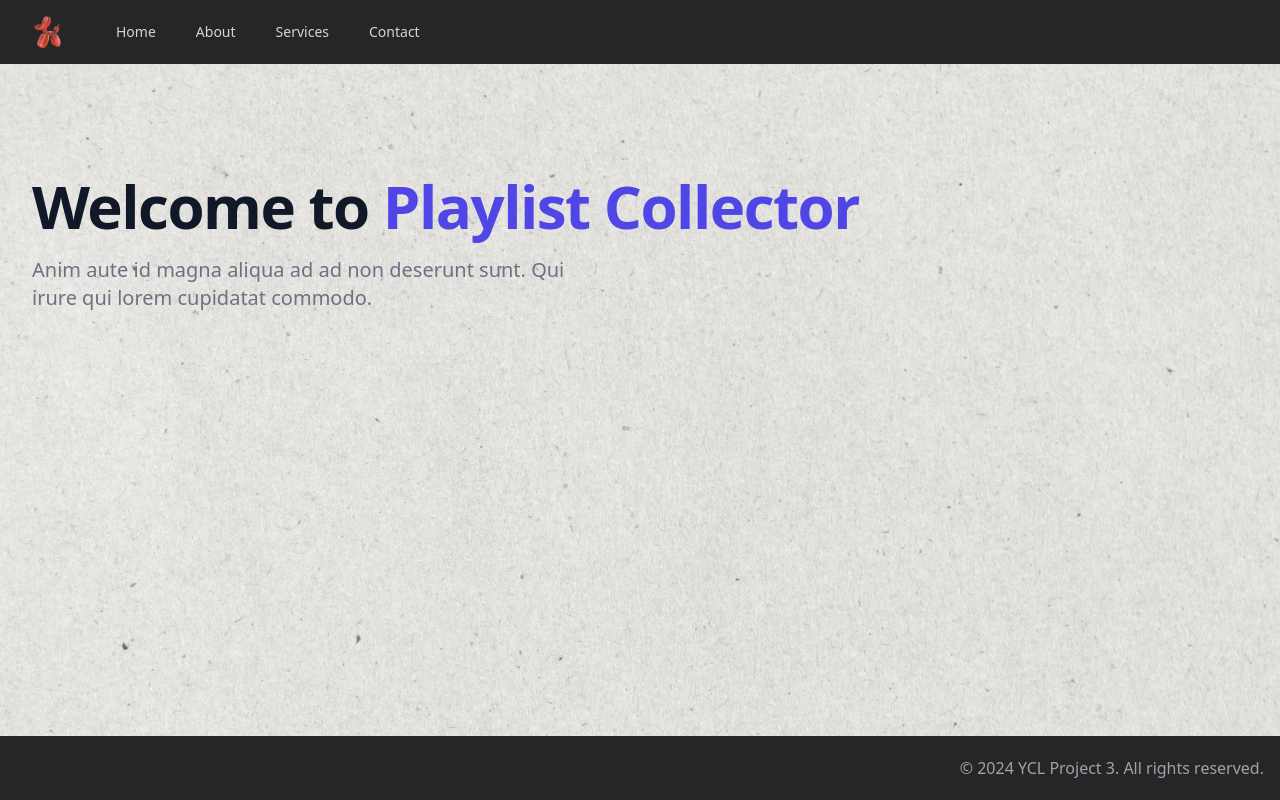
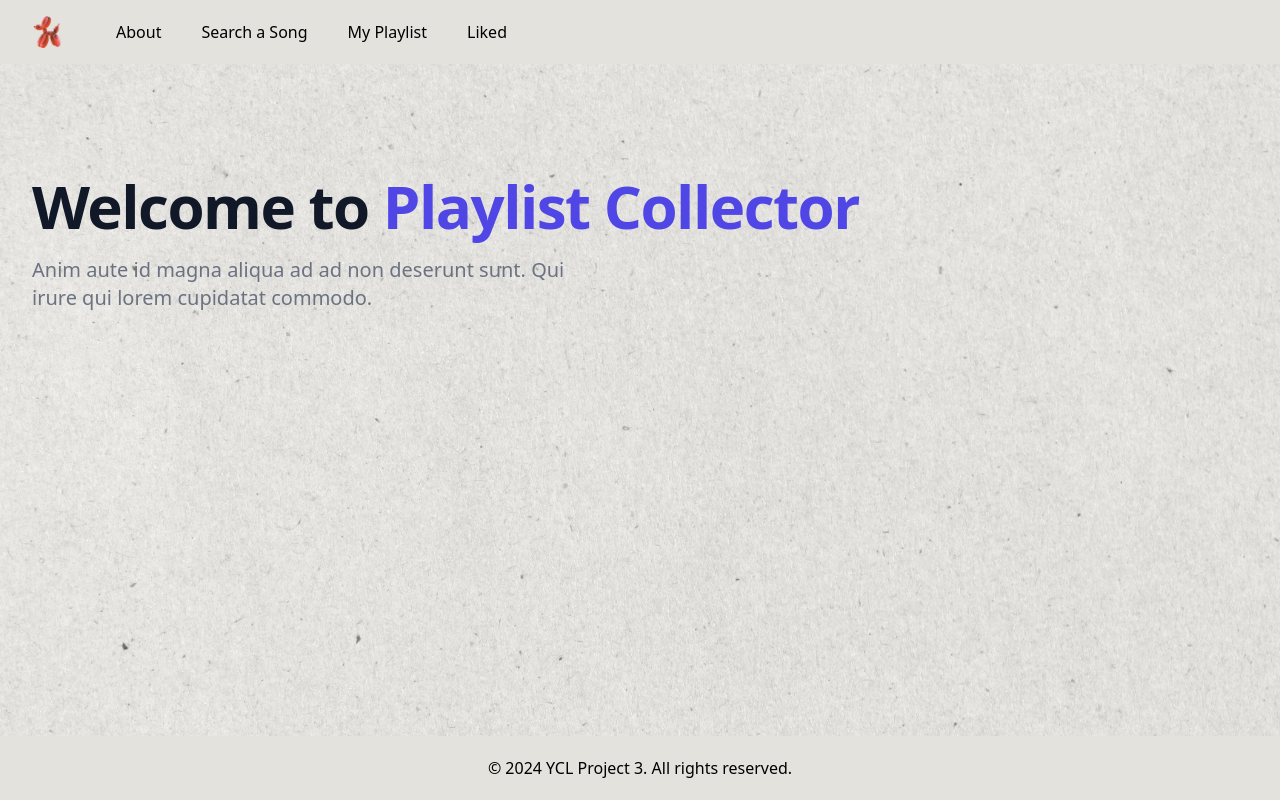
Before and after one commit to amandayclee/playlist-review, a Django app: page / in a window 1280 px wide. Run offline with Django 5.2, Linux system fonts and the light colour scheme; some libraries are stand-ins or nearby versions.

Commit message:
fix css style

```diff
--- a/main_app/templates/partials/footer.html
+++ b/main_app/templates/partials/footer.html
@@ -1,5 +1,5 @@
-<footer class="bg-[#262626] h-16 flex justify-end items-center px-4">
-    <p class="text-base text-gray-400">
+<footer class="bg-[#e4e2dd] h-16 flex justify-center items-center px-4">
+    <p class="text-base text-#262626">
       &copy; 2024 YCL Project 3. All rights reserved.
     </p>
   </footer>
--- a/main_app/templates/partials/navigation.html
+++ b/main_app/templates/partials/navigation.html
@@ -1,5 +1,5 @@
 {% load static tailwind_tags %}
-<nav class="bg-[#262626] h-16">
+<nav class="bg-[#e4e2dd] h-16">
     <div class="max-w-7xl mx-auto px-4 sm:px-6 lg:px-8">
       <div class="flex items-center justify-between h-16">
         <div class="flex items-center">
@@ -8,10 +8,10 @@
           </a>
           <div class="hidden md:block">
             <div class="ml-10 flex items-baseline space-x-4">
-              <a href="#" class="text-gray-300 hover:bg-gray-700 hover:text-white px-3 py-2 rounded-md text-sm font-medium">Home</a>
-              <a href="#" class="text-gray-300 hover:bg-gray-700 hover:text-white px-3 py-2 rounded-md text-sm font-medium">About</a>
-              <a href="#" class="text-gray-300 hover:bg-gray-700 hover:text-white px-3 py-2 rounded-md text-sm font-medium">Services</a>
-              <a href="#" class="text-gray-300 hover:bg-gray-700 hover:text-white px-3 py-2 rounded-md text-sm font-medium">Contact</a>
+              <a href="#" class="text-#262626 hover:bg-gray-700 hover:text-white px-3 py-2 rounded-md text-base font-medium">About</a>
+              <a href="#" class="text-#262626 hover:bg-gray-700 hover:text-white px-3 py-2 rounded-md text-base font-medium">Search a Song</a>
+              <a href="#" class="text-#262626 hover:bg-gray-700 hover:text-white px-3 py-2 rounded-md text-base font-medium">My Playlist</a>
+              <a href="#" class="text-#262626 hover:bg-gray-700 hover:text-white px-3 py-2 rounded-md text-base font-medium">Liked</a>
             </div>
           </div>
         </div>
--- a/theme/static/css/dist/styles.css
+++ b/theme/static/css/dist/styles.css
@@ -790,6 +790,10 @@ select {
   height: 2rem;
 }
 
+.h-20 {
+  height: 5rem;
+}
+
 .min-h-screen {
   min-height: 100vh;
 }
@@ -824,6 +828,10 @@ select {
 
 .justify-end {
   justify-content: flex-end;
+}
+
+.justify-center {
+  justify-content: center;
 }
 
 .justify-between {
@@ -880,6 +888,16 @@ select {
 .bg-\[\#262626\] {
   --tw-bg-opacity: 1;
   background-color: rgb(38 38 38 / var(--tw-bg-opacity));
+}
+
+.bg-white {
+  --tw-bg-opacity: 1;
+  background-color: rgb(255 255 255 / var(--tw-bg-opacity));
+}
+
+.bg-\[\#e4e2dd\] {
+  --tw-bg-opacity: 1;
+  background-color: rgb(228 226 221 / var(--tw-bg-opacity));
 }
 
 .bg-\[url\(\'\/img\/hero-pattern\.svg\'\)\] {
@@ -954,6 +972,11 @@ select {
 .text-sm {
   font-size: 0.875rem;
   line-height: 1.25rem;
+}
+
+.text-lg {
+  font-size: 1.125rem;
+  line-height: 1.75rem;
 }
 
 .font-extrabold {
```
